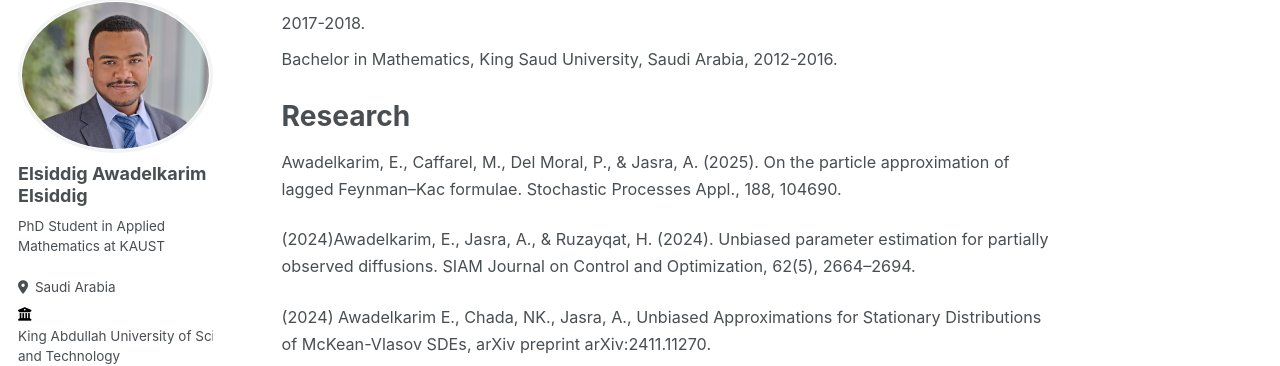
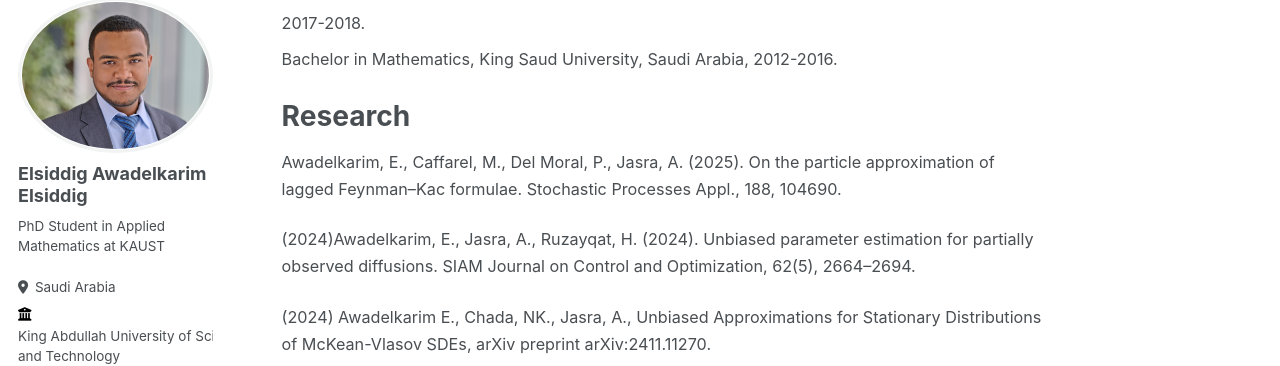
Before and after one commit to siddigss/siddigss.github.io, a Jekyll site: the page built from _pages/about.md, in a window 1280 px wide and 900 px high, scrolled down 427 px. Shown: the part 108-474 px from the top of the window. Built offline with Jekyll 4.4.1, drawn with Linux system fonts in a browser that asks for light colours; some web fonts are replaced.

Commit message:
Update about.md

```diff
--- a/_pages/about.md
+++ b/_pages/about.md
@@ -21,9 +21,9 @@
 
 Research
 ======
-<span style="font-size:0.9em;">Awadelkarim, E., Caffarel, M., Del Moral, P., & Jasra, A. (2025). On the particle approximation of lagged Feynman–Kac formulae. Stochastic Processes Appl., 188, 104690.</span>
+<span style="font-size:0.9em;">Awadelkarim, E., Caffarel, M., Del Moral, P., Jasra, A. (2025). On the particle approximation of lagged Feynman–Kac formulae. Stochastic Processes Appl., 188, 104690.</span>
 
-<span style="font-size:0.9em;">(2024)Awadelkarim, E., Jasra, A., & Ruzayqat, H. (2024). Unbiased parameter estimation for partially observed diffusions. SIAM Journal on Control and Optimization, 62(5), 2664–2694.</span>
+<span style="font-size:0.9em;">(2024)Awadelkarim, E., Jasra, A., Ruzayqat, H. (2024). Unbiased parameter estimation for partially observed diffusions. SIAM Journal on Control and Optimization, 62(5), 2664–2694.</span>
 
 <span style="font-size:0.9em;">(2024) Awadelkarim E., Chada, NK., Jasra, A., Unbiased Approximations for Stationary Distributions of McKean-Vlasov SDEs, arXiv preprint arXiv:2411.11270.</span>
 
```
